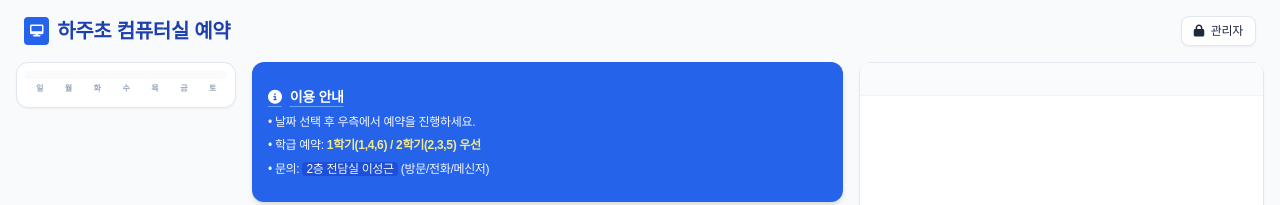
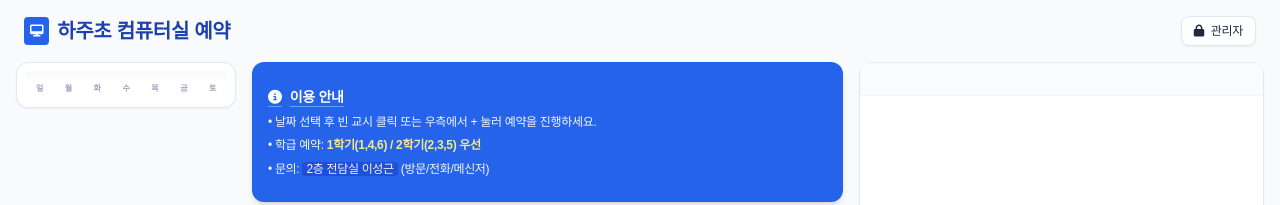
Before and after one commit to princess-chaea/computer-class-timetable, a plain HTML site: page index.html in a window 1280 px wide. Shown: the top 205 px of the page. Drawn offline with nearby package versions, Linux system fonts and the light colour scheme; no server answers; a web font is replaced by a local one.

Commit message:
Update index.html

```diff
--- a/index.html
+++ b/index.html
@@ -93,7 +93,7 @@
                             <i class="fas fa-info-circle"></i> 이용 안내
                         </h3>
                         <ul class="text-[12px] space-y-2 opacity-95 font-medium leading-[1.3]">
-                            <li>• 날짜 선택 후 우측에서 예약을 진행하세요.</li>
+                            <li>• 날짜 선택 후 빈 교시 클릭 또는 우측에서 + 눌러 예약을 진행하세요.</li>
                             <li>• 학급 예약: <span class="text-yellow-200 font-bold">1학기(1,4,6) / 2학기(2,3,5) 우선</span></li>
                             <li>• 문의: <span class="bg-blue-700 px-1 rounded">2층 전담실 이성근</span> (방문/전화/메신저)</li>
                         </ul>
```
